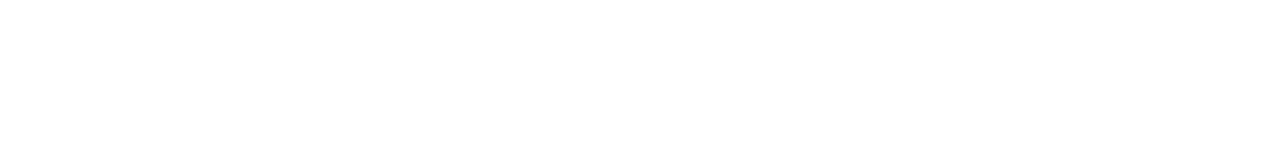
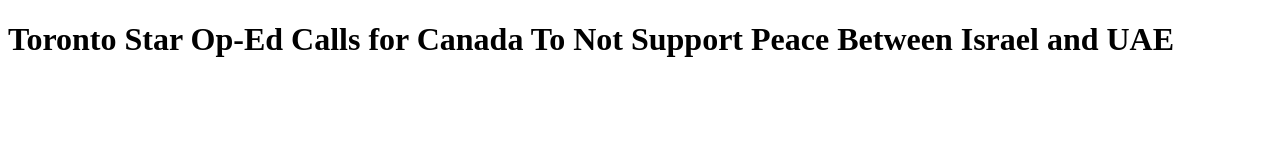
Before and after one commit to julianoacunia/TaskNews, a plain HTML site: page index.html in a window 1280 px wide. Drawn offline with Linux system fonts and the light colour scheme.

Commit message:
title news

```diff
--- a/index.html
+++ b/index.html
@@ -3,9 +3,13 @@
 <head>
     <meta charset="UTF-8">
     <meta name="viewport" content="width=device-width, initial-scale=1.0">
-    <title>Document</title>
+    <title>Task News</title>
 </head>
 <body>
-
+    <div class="container">
+        <div class="container-title">
+            <h1>Toronto Star Op-Ed Calls for Canada To Not Support Peace Between Israel and UAE</h1>
+        </div>
+    </div>
 </body>
 </html>
```
